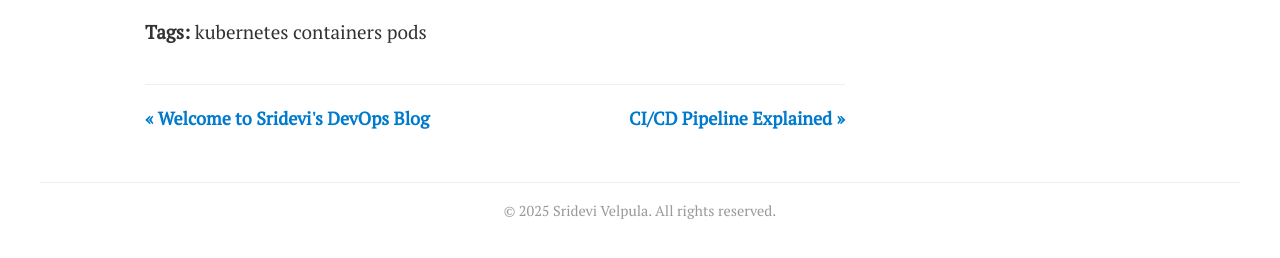
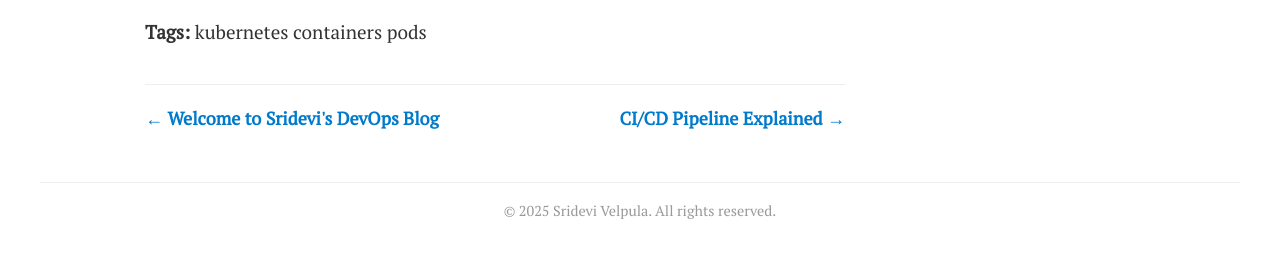
Before and after one commit to srideviblogs/srideviblogs.github.io, a Jekyll site: the page built from _posts/2025-05-28-kubernetes.md, in a window 1280 px wide. Shown: the part 455-713 px from the top of the page. Built offline with Jekyll 4.4.1, drawn with Linux system fonts in a browser that asks for light colours.

Commit message:
Update post.html

```diff
--- a/_layouts/post.html
+++ b/_layouts/post.html
@@ -46,14 +46,18 @@ layout: default
     </p>
   {% endif %}
 
-  <!-- Next/Previous post navigation -->
-  <div class="post-navigation">
+  <!-- Next / Previous Post Navigation -->
+  <nav class="post-navigation" aria-label="Post navigation">
     {% if page.previous %}
-      <a class="prev-post" href="{{ page.previous.url | relative_url }}">&laquo; {{ page.previous.title }}</a>
+      <a href="{{ page.previous.url }}" class="prev-post" aria-label="Previous post: {{ page.previous.title }}">
+        ← <span class="post-nav-title">{{ page.previous.title }}</span>
+      </a>
     {% endif %}
     {% if page.next %}
-      <a class="next-post" href="{{ page.next.url | relative_url }}">{{ page.next.title }} &raquo;</a>
+      <a href="{{ page.next.url }}" class="next-post" aria-label="Next post: {{ page.next.title }}">
+        <span class="post-nav-title">{{ page.next.title }}</span> →
+      </a>
     {% endif %}
-  </div>
+  </nav>
 
 </article>
```
